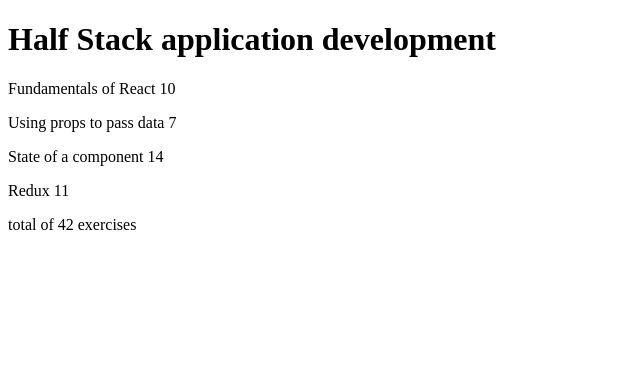
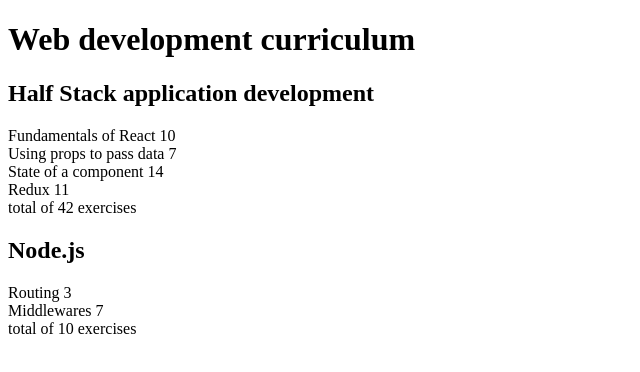
Before and after one commit to yousefelassal/fullstackopen, a React (Create React App) app in the folder part1/courseinfo/: page / in a window 1280 px wide. Shown: the top 372 px of the page, without its empty margins (0-640 px from the left). Built offline with nearby package versions, Linux system fonts and the light colour scheme.

Commit message:
solve 2.4

```diff
--- a/part1/courseinfo/src/App.js
+++ b/part1/courseinfo/src/App.js
@@ -1,22 +1,8 @@
-const Header = ({course}) => {
-  console.log(course)
-  return (
-    <>
-      <h1>{course.name}</h1>
-    </>
-  )
-}
+const Header = ({name}) => <h2>{name}</h2>
 
 
-const Part = ({part, exercises}) => {
-  return (
-    <>
-      <p>
-        {part} {exercises}
-      </p>
-    </>
-  )
-}
+const Part = ({part, exercises}) => <>{part} {exercises} <br /></>
+
 
 const Content = ({parts}) => {
   return (
@@ -26,7 +12,6 @@ const Content = ({parts}) => {
   )
 }
 
-//already used reduce in part 2.2
 const Total = ({parts}) => {
   return (
     <>
@@ -35,20 +20,31 @@ const Total = ({parts}) => {
   )
 }
 
-const Course = ({ course }) => {
+const CourseDetails = ({ course }) => {
   return (
     <>
-      <Header course={course} />
+      <Header name={course.name} />
       <Content parts={course.parts} />
       <Total parts={course.parts} />
     </>
   )
 }
 
+const Course = ({ courses }) => {
+  console.log(courses)
+  return (
+    <>
+      <h1>Web development curriculum</h1>
+      {courses.map(course => <CourseDetails key={course.id} course={course} />)}
+    </>
+  )
+}
+
 const App = () => {
-  const course = {
+  const courses = [
+    {
+      name: 'Half Stack application development',
       id: 1,
-    name: 'Half Stack application development',
       parts: [
         {
           name: 'Fundamentals of React',
@@ -71,9 +67,26 @@ const App = () => {
           id: 4
         }
       ]
+    },
+    {
+      name: 'Node.js',
+      id: 2,
+      parts: [
+        {
+          name: 'Routing',
+          exercises: 3,
+          id: 1
+        },
+        {
+          name: 'Middlewares',
+          exercises: 7,
+          id: 2
         }
+      ]
+    }
+  ]
 
-  return <Course course={course} />
+  return <Course courses={courses} />
 }
 
 
```
Lines whose indentation alone changed are shown as unchanged.
